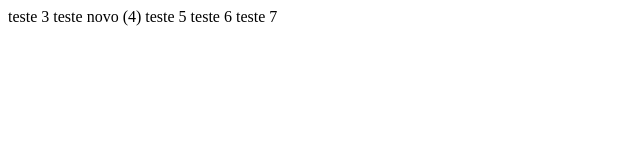
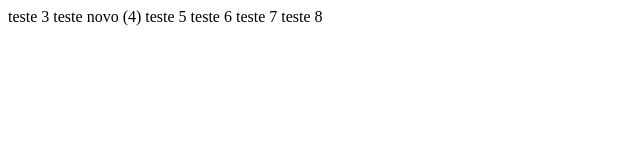
Before and after one commit to israeltandrade/meu_projeto_versionado, a plain HTML site: page index.html in a window 1280 px wide. Shown: the full height of the page, 0-640 px from the left. Drawn offline with Linux system fonts and the light colour scheme.

Commit message:
teste antes de merge de branch

```diff
--- a/index.html
+++ b/index.html
@@ -4,4 +4,5 @@
 teste 5
 teste 6
 teste 7
+teste 8
 </html>
```
